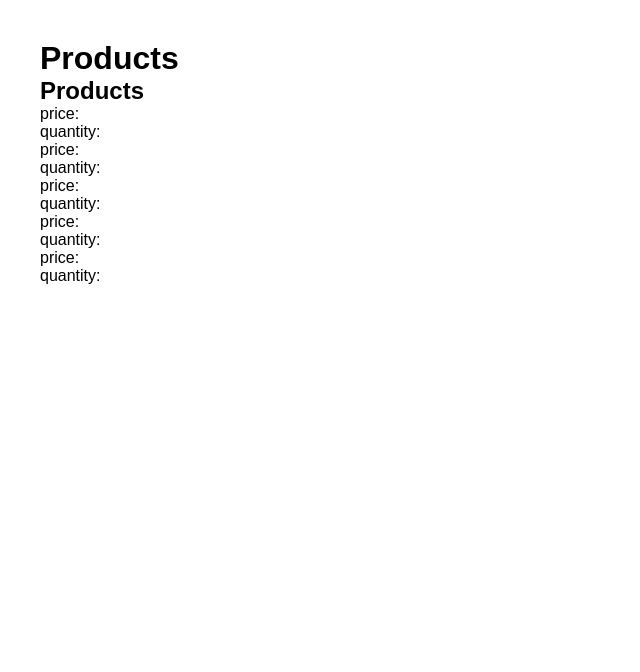
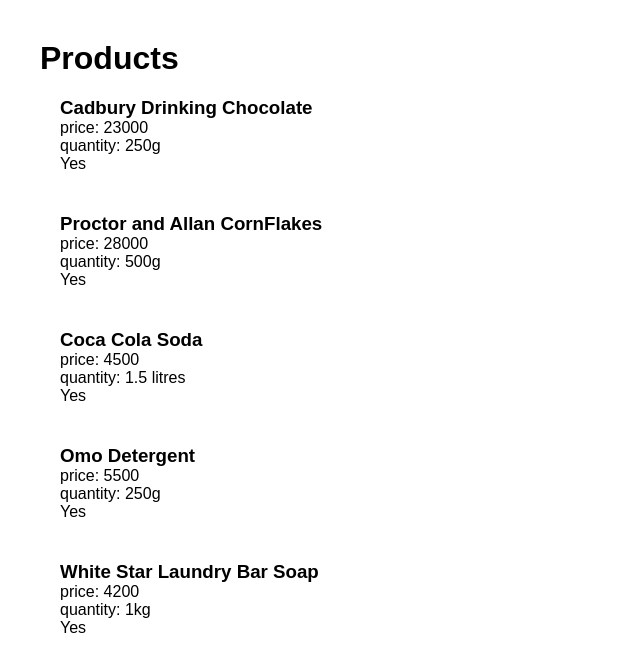
Before and after one commit to jod35/ProductList, a React app: page / in a window 1280 px wide. Shown: the whole page, without its empty margins (0-640 px from the left). Built offline with nearby package versions, Linux system fonts and the light colour scheme.

Commit message:
added state and passed it via props

```diff
--- a/src/components/Product.js
+++ b/src/components/Product.js
@@ -3,17 +3,20 @@
 class Product extends React.Component{
     constructor(){
         super()
-        this.state={}
+        this.state={
+            "answer":"Yes"
+        }
     }
     render(){
         return(
             <div className='product'>
                 <h3 className="product-name">
-                    {this.state.name}
+                    {this.props.name}
                 </h3>
-                <p>price: {this.state.price}</p>
+                <p>price: {this.props.price}</p>
                 <div className="details">
-                <p>quantity: {this.state.quantity}</p>
+                <p>quantity: {this.props.quantity}</p>
+                <p>{this.state.answer}</p>
                 </div>
             </div>
         )
--- a/src/components/ProductList.js
+++ b/src/components/ProductList.js
@@ -4,9 +4,14 @@
 
 
 class ProductList extends React.Component{
-
+    constructor(){
+        super()
+        this.state={
+            product_data:products
+        }
+    }
     render(){
-        let product_items=products.map((product)=>(
+        let product_items=this.state.product_data.map((product)=>(
             <Product
                  key={'product -' + product.id}
                  name={product.name}
@@ -17,7 +22,7 @@
         ))
         return(
             <div className='products'>
-                <h2>Products</h2>
+
                 {product_items}
             </div>
         )
--- a/src/index.css
+++ b/src/index.css
@@ -7,3 +7,6 @@
     margin: 20px;
     padding: 20px;
 }
+.product{
+    padding: 20px;
+}
```
